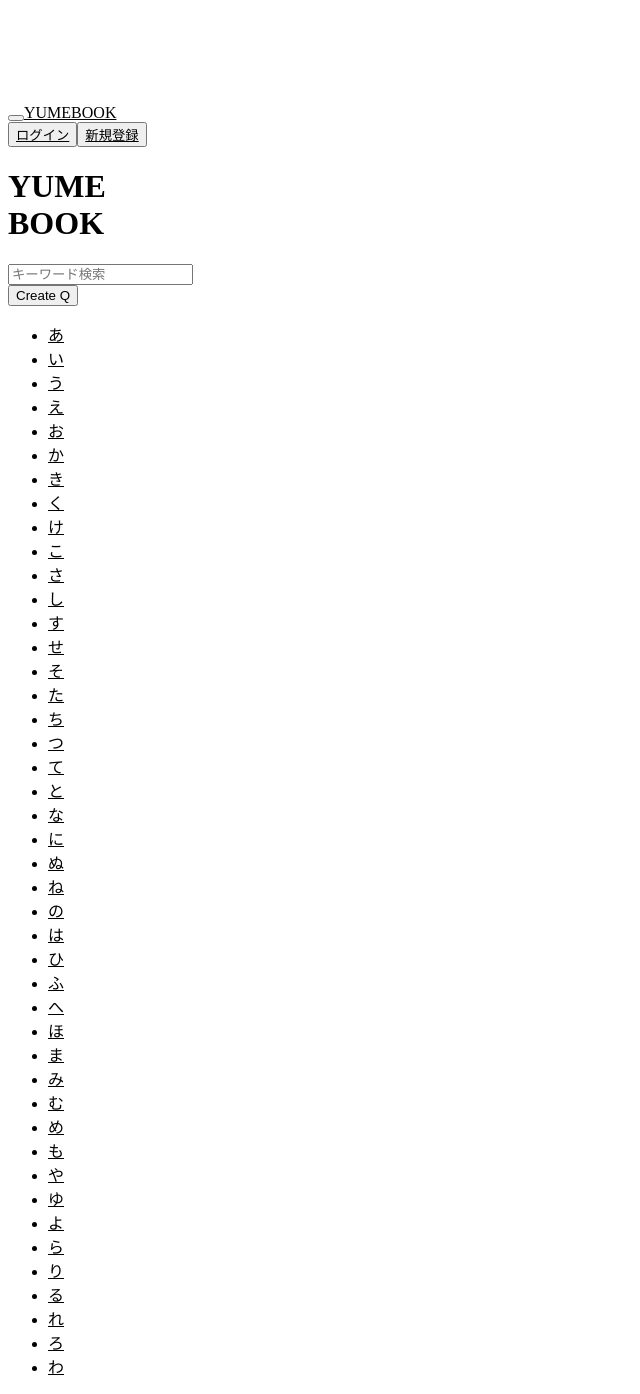
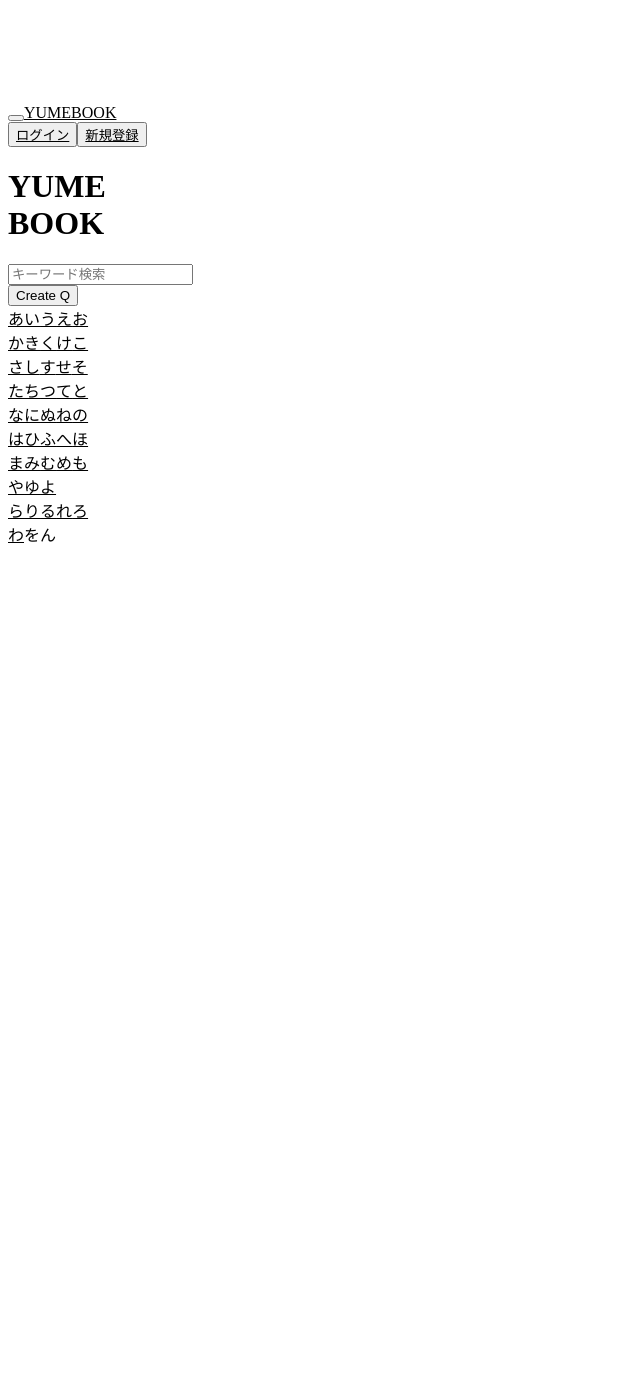
Before and after one commit to astarjatning/YUMEBOOK, a Rails app: page / in a window 1280 px wide. Shown: the whole page, without its empty margins (0-640 px from the left). After the commit the page ends 543 px from the top, so only its background shows below. Run offline with Rails 7, Linux system fonts and the light colour scheme; parts of the project's set-up code (start-up, migrations or seed data) failed here and were passed over.

Commit message:
FIX:TOPの索引表示を修正

```diff
--- a/app/controllers/diaries_controller.rb
+++ b/app/controllers/diaries_controller.rb
@@ -2,7 +2,7 @@
   before_action :set_diary, only: %i[show edit update destroy]
 
   def index
-    @diaries = Diary.all
+    @diaries = current_user.diaries.all
   end
 
   def new
@@ -13,7 +13,7 @@
   def create
     @diary = current_user.diaries.build(diary_params)
     @diary.addings.build(params[:keyword_id])
-    binding.pry
+
     if @diary.save
       redirect_to @diary, warning: '日記を作成しました'
     else
--- a/app/controllers/top_controller.rb
+++ b/app/controllers/top_controller.rb
@@ -1,3 +1,5 @@
 class TopController < ApplicationController
-  def top; end
+  def top
+    @index_list = ApplicationController.helpers.japanese_index
+  end
 end
--- a/app/javascript/stylesheets/top.scss
+++ b/app/javascript/stylesheets/top.scss
@@ -13,4 +13,7 @@
 
 .index-letter{
     text-decoration: none;
+    font-size: 24px;
+    margin: 3px;
+    padding-left: 20px;
 }
--- a/app/views/top/top.html.slim
+++ b/app/views/top/top.html.slim
@@ -1,6 +1,6 @@
 .container
   .row
-    .col-lg-8.offset-lg-2.mt-5
+    .col-lg-4.offset-lg-4.mt-5
       .d-flex.justify-content-center
         h1.top-logo
           | YUME
@@ -10,8 +10,37 @@
     .col-lg-6.offset-lg-3.mt-5
       = render 'shared/search_form'
   .row
-    .w-25
-      ul
-        - japanese_index.each do |index|
-          li
-            = link_to index, search_keywords_path(furigana: index), class: 'index-letter', style: 'color:black;'
+    .col-lg-4.offset-lg-4.col-md-4.offset-md-4.mt-5
+      .justify-content-center
+        - @index_list.slice!(0,5).each do |index|
+          = link_to index, search_keywords_path(furigana: index), class: 'index-letter', style: 'color:black;'
+        br
+        - @index_list.slice!(0,5).each do |index|
+          = link_to index, search_keywords_path(furigana: index), class: 'index-letter', style: 'color:black;'
+        br
+        - @index_list.slice!(0,5).each do |index|
+          = link_to index, search_keywords_path(furigana: index), class: 'index-letter', style: 'color:black;'
+        br
+        - @index_list.slice!(0,5).each do |index|
+          = link_to index, search_keywords_path(furigana: index), class: 'index-letter', style: 'color:black;'
+        br
+        - @index_list.slice!(0,5).each do |index|
+          = link_to index, search_keywords_path(furigana: index), class: 'index-letter', style: 'color:black;'
+        br
+        - @index_list.slice!(0,5).each do |index|
+          = link_to index, search_keywords_path(furigana: index), class: 'index-letter', style: 'color:black;'
+        br
+        - @index_list.slice!(0,5).each do |index|
+          = link_to index, search_keywords_path(furigana: index), class: 'index-letter', style: 'color:black;'
+        br
+        - @index_list.slice!(0,3).each do |index|
+          = link_to index, search_keywords_path(furigana: index), class: 'index-letter', style: 'color:black;'
+        br
+        - @index_list.slice!(0,5).each do |index|
+          = link_to index, search_keywords_path(furigana: index), class: 'index-letter', style: 'color:black;'
+        br
+        = link_to 'わ', search_keywords_path(furigana: 'わ'), class: 'index-letter', style: 'color:black;'
+        p.index-letter style="display:inline;"
+          |を
+        p.index-letter style="display:inline;"
+          |ん
--- a/app/views/user_sessions/new.html.slim
+++ b/app/views/user_sessions/new.html.slim
@@ -1,6 +1,6 @@
 .container
-  .row-center
-    .col-md-6.col-lg-6.mt-5
+  .row
+    .col-md-6.offset-md-3.col-lg-6.offset-lg-3.mt-5
       h1
         | ログイン
       = form_with url: login_path, local: true do |f|
--- a/app/views/users/new.html.slim
+++ b/app/views/users/new.html.slim
@@ -1,6 +1,6 @@
 .container
-  .row-center
-    .col-md-6.col-lg-6.mt-5
+  .row
+    .col-md-6.offset-md-3.col-lg-6.offset-lg-3.mt-5
       h1
         | 新規会員登録
       = form_with model: @user, local: true do |f|
```
Also changed, not shown: app/views/diaries/index.html.slim (+8 -5 lines).
